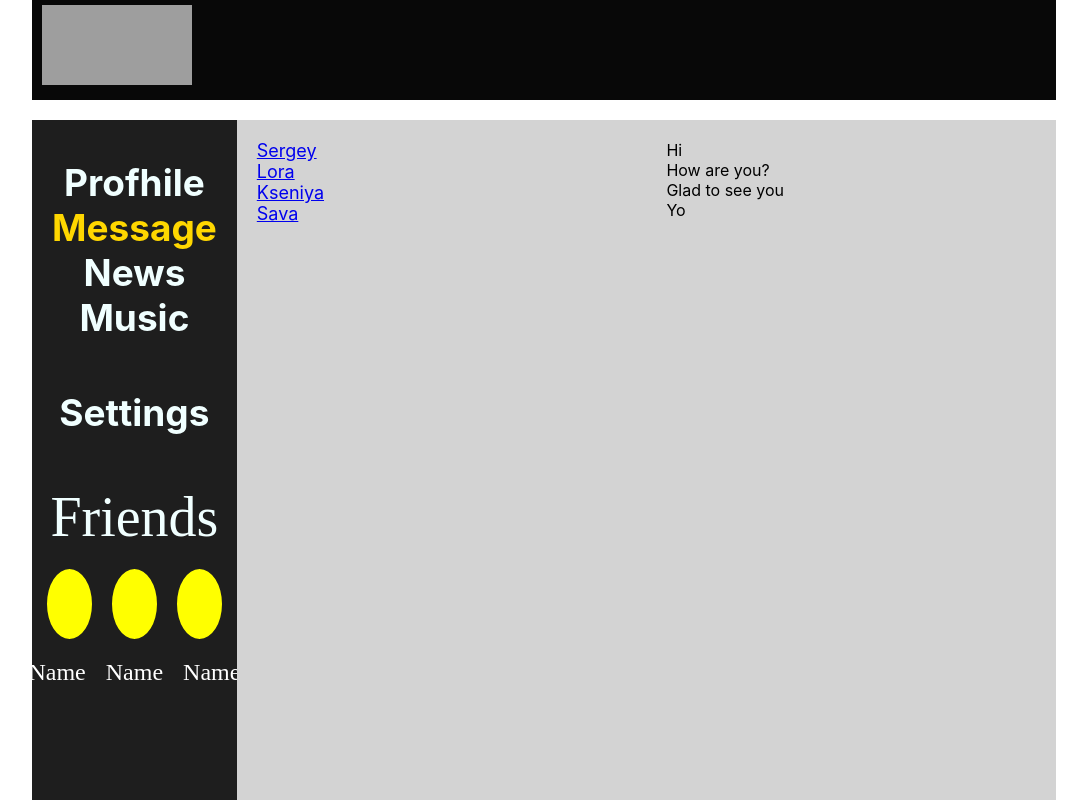
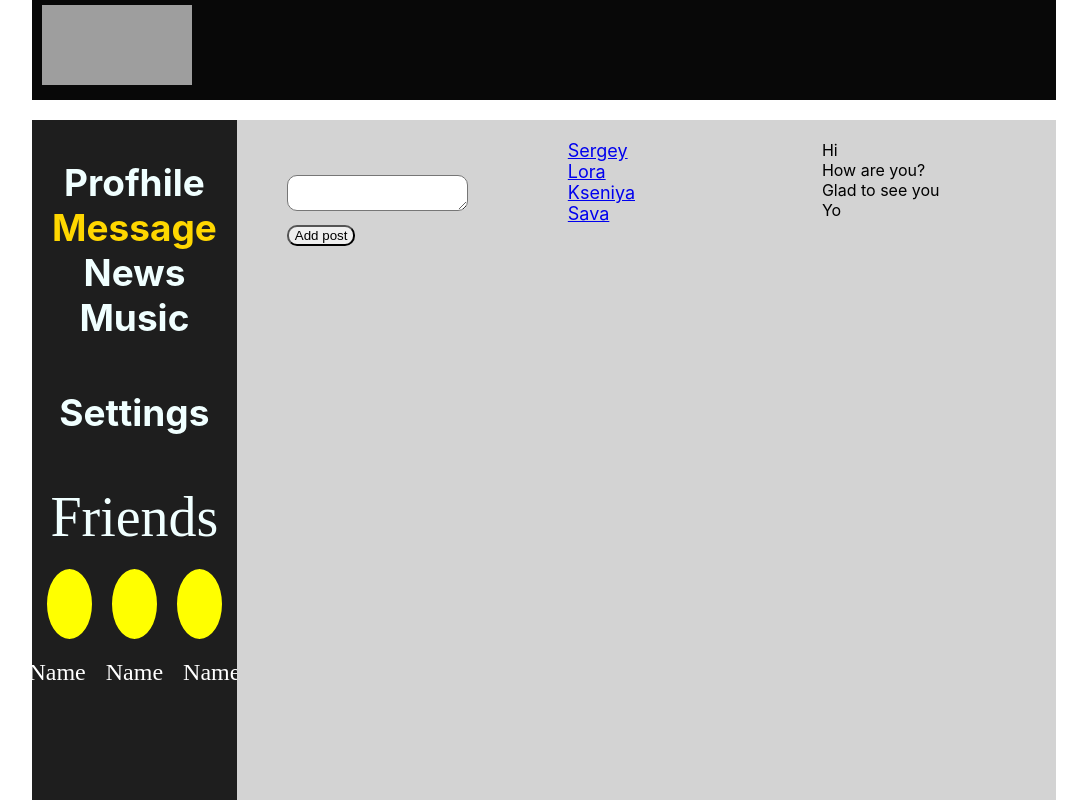
Before and after one commit to GudkovSergey/Social-network, a React (Create React App) app in the folder my-app/: page /dialogs in a window 1280 px wide. Shown: the top 800 px of the page, without its empty margins (96-1183 px from the left). Built offline with nearby package versions, Linux system fonts and the light colour scheme; grey boxes are pictures that could not be loaded.

Commit message:
Flux BLL UI Фрхитектура круговорота данных

```diff
--- a/my-app/src/App.js
+++ b/my-app/src/App.js
@@ -11,18 +11,23 @@ import Music from "./components/Music/Music";
 import Settings from "./components/Settings/Settings";
 import Friends from "./components/Friends/Friends";
 
+
 const App = (props) => {
 
 
   return (
-      <BrowserRouter>
+
          <div className='app-wrapper'>
            <Header/>
            <div className='wrapper'>
            <Navbar/>
            <div className= 'content'>
 
-               <Route  path='/profile' render={() => <Profile postData ={props.state.profilePage.postData}/>}/>
+               <Route  path='/profile' render={() => <Profile
+                   postData ={props.state.profilePage.postData}
+                   addNewPost = {props.addNewPost}
+                   updateNewPostText = {props.updateNewPostText}
+                   newPostText = {props.state.profilePage.newPostText}/>}/>
                <Route path='/dialogs' render={() => <Dialogs dialogsData = {props.state.dialogsPage.dialogsData} messagesData ={props.state.dialogsPage.messagesData}/>}/>
                <Route path='/News' render={() => <News/>}/>
                <Route path='/Music' render={() => <Music/>}/>
@@ -34,7 +39,7 @@ const App = (props) => {
       </div>
 
     </div>
-    </BrowserRouter>
+
   );
 }
 
--- a/my-app/src/components/DialogInput/AddPost.js
+++ b/my-app/src/components/DialogInput/AddPost.js
@@ -2,16 +2,24 @@ import React from 'react';
 import dial from "../Dialogs/Dialogs.module.css";
 import prof from "../Profile/MyPosts/MyPosts.module.css";
 
-let AddPost = ()=> {
+let AddPost = (props)=> {
     let newPostElement = React.createRef();
+
     let addPost = () => {
         let text = newPostElement.current.value;
-        alert(text);
+        props.addNewPost(text);
+        props.updateNewPostText('');
+
+    }
+    let onPostChange = ()=>{
+        let text = newPostElement.current.value;
+         props.updateNewPostText(text);
+
     }
     return(
         <div className={dial.inputDialog}>
             <div >
-                <textarea className={prof.textInput} ref = {newPostElement} ></textarea>
+                <textarea className={prof.textInput} onChange={onPostChange} ref={newPostElement} value={props.newPostText} />
             </div>
             <div>
                 <button className={prof.button} onClick={addPost} >Add post</button>
--- a/my-app/src/components/Dialogs/Dialogs.js
+++ b/my-app/src/components/Dialogs/Dialogs.js
@@ -2,6 +2,9 @@ import React from 'react';
 import dial from './Dialogs.module.css';
 import DialogItem from "./DialogItem/DialogItem";
 import Message from "./Message/Message";
+import prof from "../Profile/MyPosts/MyPosts.module.css";
+import DialogInput from "../DialogInput/AddPost";
+import AddPost from "../DialogInput/AddPost";
 
 const Dialogs = (props) => {
 
@@ -15,7 +18,9 @@ const Dialogs = (props) => {
     return (
         <div className={dial.allDialogs}>
 
-            <div className={dial.dialogs__items}>
+           <AddPost/>
+
+           <div className={dial.dialogs__items}>
                 {dialogsElements}
             </div>
 
--- a/my-app/src/components/Dialogs/Dialogs.module.css
+++ b/my-app/src/components/Dialogs/Dialogs.module.css
@@ -1,6 +1,7 @@
 .allDialogs{
     display: flex;
     flex-direction: row;
+
 
 }
 .dialogs__items{
@@ -8,6 +9,7 @@
     flex-direction: column;
     width: 50%;
     margin: 20px;
+    margin-left: 100px;
 }
 .dialog{
 
@@ -25,3 +27,8 @@
 .message{
 
 }
+.inputDialog{
+    margin-top: 50px;
+    margin-left: 50px;
+
+}
--- a/my-app/src/components/Profile/MyPosts/MyPosts.js
+++ b/my-app/src/components/Profile/MyPosts/MyPosts.js
@@ -2,19 +2,20 @@ import React from 'react';
 import prof from './MyPosts.module.css'
 import Post from "./Post/Post";
 
+import AddPost from "../../DialogInput/AddPost";
+
 const MyPosts = (props) => {
 
     let postsElement = props.postData.map( p => <Post id = {p.id} message = {p.message} likecount = {p.likecount}/>)
+
     return(
         <div className={prof.mypost}> My post
 
                 <div>
-                    <div >
-                    <textarea className={prof.textInput} ></textarea>
-                    </div>
-                    <div>
-                    <button className={prof.button} >Add post</button>
-                    </div>
+                    <AddPost
+                        newPostText = {props.newPostText}
+                        addNewPost = {props.addNewPost}
+                        updateNewPostText ={props.updateNewPostText}/>
                     <div className={prof.posts}>
                         {postsElement}
                     </div>
--- a/my-app/src/components/Profile/Profile.js
+++ b/my-app/src/components/Profile/Profile.js
@@ -10,7 +10,10 @@ const Profile = (props) => {
 
         <div>
             <ProfileInfo/>
-            <MyPosts postData ={props.postData}/>
+            <MyPosts postData ={props.postData}
+                     newPostText = {props.newPostText}
+                     addNewPost ={props.addNewPost}
+                     updateNewPostText = {props.updateNewPostText}/>
         </div>
     )
 }
--- a/my-app/src/index.js
+++ b/my-app/src/index.js
@@ -1,18 +1,7 @@
 import React from 'react';
-import ReactDOM from 'react-dom';
 import './index.css';
-import App from './App';
-import reportWebVitals from './reportWebVitals';
-import state from './redux/state';
+import rereenderEntireTree from "./render";
+import state from "./redux/state";
 
-ReactDOM.render(
-  <React.StrictMode>
-    <App state = {state} />
-  </React.StrictMode>,
-  document.getElementById('root')
-);
 
-// If you want to start measuring performance in your app, pass a function
-// to log results (for example: reportWebVitals(console.log))
-// or send to an analytics endpoint. Learn more: https://bit.ly/CRA-vitals
-reportWebVitals();
+rereenderEntireTree(state);
--- a/my-app/src/redux/state.js
+++ b/my-app/src/redux/state.js
@@ -1,3 +1,5 @@
+import rereenderEntireTree from "../render";
+
 let state = {
     profilePage : {
         postData : [
@@ -7,8 +9,8 @@ let state = {
             {id: 4, message: 'It`s my first post', likecount: 10},
             {id: 5, message: 'Hi, how are you?', likecount: 5},
             {id: 6, message: 'It`s my first post', likecount: 10}
-        ]
-    },
+        ],
+        newPostText : ''    },
     dialogsPage : {
         dialogsData: [
             {id: 1, name: 'Sergey'},
@@ -24,4 +26,18 @@ let state = {
         ]
     }
 }
+ export let addNewPost = (postMessage) => {
+    let newPost = {
+        id: 5,
+        message: postMessage,
+        likecount: 0
+    };
+    state.profilePage.postData.push(newPost);
+    rereenderEntireTree(state)
+}
+export let updateNewPostText = (newText) => {
+
+    state.profilePage.newPostText = newText;
+    rereenderEntireTree(state)
+}
 export default state;
--- a/my-app/src/render.js
+++ b/my-app/src/render.js
@@ -0,0 +1,22 @@
+import React from 'react';
+import ReactDOM from 'react-dom';
+import './index.css';
+import App from './App';
+import reportWebVitals from './reportWebVitals';
+import {addNewPost, updateNewPostText} from "./redux/state";
+import {BrowserRouter} from "react-router-dom";
+
+let rereenderEntireTree = (state) => {
+    ReactDOM.render(
+        <BrowserRouter>
+            <App state={state} addNewPost={addNewPost} updateNewPostText = {updateNewPostText}/>
+        </BrowserRouter>,
+        document.getElementById('root')
+    );
+}
+
+// If you want to start measuring performance in your app, pass a function
+// to log results (for example: reportWebVitals(console.log))
+// or send to an analytics endpoint. Learn more: https://bit.ly/CRA-vitals
+reportWebVitals();
+export default rereenderEntireTree;
```
Also changed, not shown: 2 other files (tests, documents, lock files or other folders).
